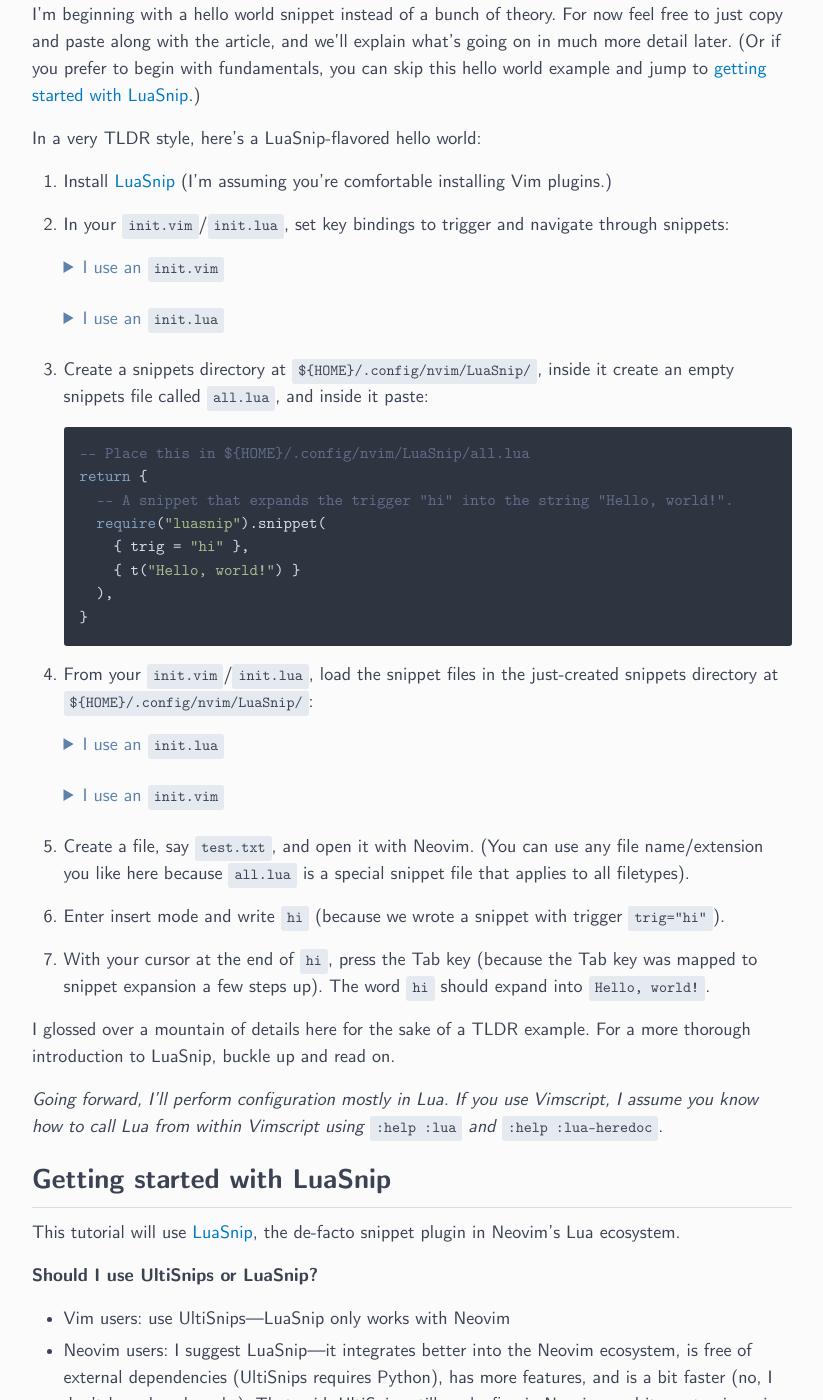
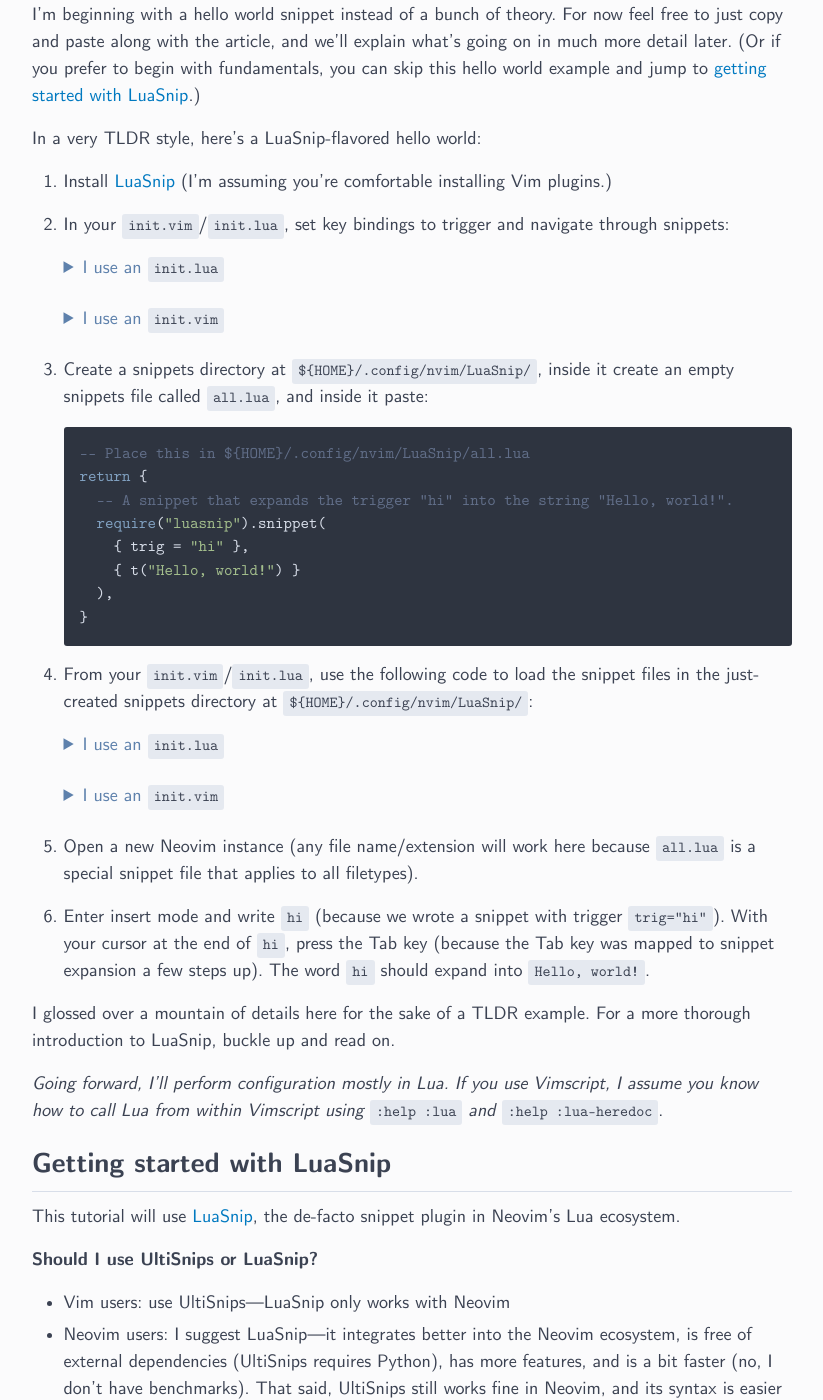
Before and after one commit to ejmastnak/ejmastnak.github.io, a Jekyll site: the page built from tutorials/vim-latex/luasnip.md, in a window 1280 px wide and 1400 px high, scrolled down 2721 px. Shown: the whole window, without its empty margins (228-1051 px from the left). Built offline with Jekyll 4.4.1, drawn with Linux system fonts in a browser that asks for light colours.

Commit message:
Add L3MON4D3's LuaSnip TLDR suggestions

````diff
--- a/tutorials/vim-latex/luasnip.md
+++ b/tutorials/vim-latex/luasnip.md
@@ -107,24 +107,6 @@ In a very TLDR style, here's a LuaSnip-flavored hello world:
 
    <details>
    <summary>
-   I use an <code class="language-plaintext highlighter-rouge">init.vim</code>
-   </summary>
-   <p>Place this in your <code class="language-plaintext highlighter-rouge">init.vim</code>:</p>
-
-   <div class="language-vim highlighter-rouge">
-   <div class="highlight"><pre class="highlight"><code><span class="c">" Use Tab to expand and jump through snippets</span>
-   <span class="k">imap</span> <span class="p">&lt;</span><span class="k">silent</span><span class="p">&gt;&lt;</span>expr<span class="p">&gt;</span> <span class="p">&lt;</span>Tab<span class="p">&gt;</span> luasnip#expand_or_jumpable<span class="p">()</span> ? <span class="s1">'&lt;Plug&gt;luasnip-expand-or-jump'</span> <span class="p">:</span> <span class="s1">'&lt;Tab&gt;'</span>
-   <span class="k">smap</span> <span class="p">&lt;</span><span class="k">silent</span><span class="p">&gt;&lt;</span>expr<span class="p">&gt;</span> <span class="p">&lt;</span>Tab<span class="p">&gt;</span> luasnip#jumpable<span class="p">(</span><span class="m">1</span><span class="p">)</span> ? <span class="s1">'&lt;Plug&gt;luasnip-jump-next'</span> <span class="p">:</span> <span class="s1">'&lt;Tab&gt;'</span>
-
-   <span class="c">" Use Shift-Tab to jump backwards through snippets</span>
-   <span class="k">imap</span> <span class="p">&lt;</span><span class="k">silent</span><span class="p">&gt;&lt;</span>expr<span class="p">&gt;</span> <span class="p">&lt;</span>S<span class="p">-</span>Tab<span class="p">&gt;</span> luasnip#jumpable<span class="p">(</span><span class="m">-1</span><span class="p">)</span> ? <span class="s1">'&lt;Plug&gt;luasnip-jump-prev'</span> <span class="p">:</span> <span class="s1">'&lt;S-Tab&gt;'</span>
-   <span class="k">smap</span> <span class="p">&lt;</span><span class="k">silent</span><span class="p">&gt;&lt;</span>expr<span class="p">&gt;</span> <span class="p">&lt;</span>S<span class="p">-</span>Tab<span class="p">&gt;</span> luasnip#jumpable<span class="p">(</span><span class="m">-1</span><span class="p">)</span> ? <span class="s1">'&lt;Plug&gt;luasnip-jump-prev'</span> <span class="p">:</span> <span class="s1">'&lt;S-Tab&gt;'</span>
-   </code></pre></div>
-   </div>
-   </details>
-
-   <details>
-   <summary>
    I use an <code class="language-plaintext highlighter-rouge">init.lua</code>
    </summary>
    <p>Place this in your <code class="language-plaintext highlighter-rouge">init.lua</code>:</p>
@@ -143,6 +125,24 @@ In a very TLDR style, here's a LuaSnip-flavored hello world:
    <span class="s1">]]</span></code>
    </pre>
    </div>
+   </div>
+   </details>
+
+   <details>
+   <summary>
+   I use an <code class="language-plaintext highlighter-rouge">init.vim</code>
+   </summary>
+   <p>Place this in your <code class="language-plaintext highlighter-rouge">init.vim</code>:</p>
+
+   <div class="language-vim highlighter-rouge">
+   <div class="highlight"><pre class="highlight"><code><span class="c">" Use Tab to expand and jump through snippets</span>
+   <span class="k">imap</span> <span class="p">&lt;</span><span class="k">silent</span><span class="p">&gt;&lt;</span>expr<span class="p">&gt;</span> <span class="p">&lt;</span>Tab<span class="p">&gt;</span> luasnip#expand_or_jumpable<span class="p">()</span> ? <span class="s1">'&lt;Plug&gt;luasnip-expand-or-jump'</span> <span class="p">:</span> <span class="s1">'&lt;Tab&gt;'</span>
+   <span class="k">smap</span> <span class="p">&lt;</span><span class="k">silent</span><span class="p">&gt;&lt;</span>expr<span class="p">&gt;</span> <span class="p">&lt;</span>Tab<span class="p">&gt;</span> luasnip#jumpable<span class="p">(</span><span class="m">1</span><span class="p">)</span> ? <span class="s1">'&lt;Plug&gt;luasnip-jump-next'</span> <span class="p">:</span> <span class="s1">'&lt;Tab&gt;'</span>
+
+   <span class="c">" Use Shift-Tab to jump backwards through snippets</span>
+   <span class="k">imap</span> <span class="p">&lt;</span><span class="k">silent</span><span class="p">&gt;&lt;</span>expr<span class="p">&gt;</span> <span class="p">&lt;</span>S<span class="p">-</span>Tab<span class="p">&gt;</span> luasnip#jumpable<span class="p">(</span><span class="m">-1</span><span class="p">)</span> ? <span class="s1">'&lt;Plug&gt;luasnip-jump-prev'</span> <span class="p">:</span> <span class="s1">'&lt;S-Tab&gt;'</span>
+   <span class="k">smap</span> <span class="p">&lt;</span><span class="k">silent</span><span class="p">&gt;&lt;</span>expr<span class="p">&gt;</span> <span class="p">&lt;</span>S<span class="p">-</span>Tab<span class="p">&gt;</span> luasnip#jumpable<span class="p">(</span><span class="m">-1</span><span class="p">)</span> ? <span class="s1">'&lt;Plug&gt;luasnip-jump-prev'</span> <span class="p">:</span> <span class="s1">'&lt;S-Tab&gt;'</span>
+   </code></pre></div>
    </div>
    </details>
 
@@ -171,7 +171,7 @@ In a very TLDR style, here's a LuaSnip-flavored hello world:
    }
    ```
 
-1. From your `init.vim`/`init.lua`, load the snippet files in the just-created snippets directory at `${HOME}/.config/nvim/LuaSnip/`:
+1. From your `init.vim`/`init.lua`, use the following code to load the snippet files in the just-created snippets directory at `${HOME}/.config/nvim/LuaSnip/`:
 
    <details>
    <summary>
@@ -203,12 +203,10 @@ In a very TLDR style, here's a LuaSnip-flavored hello world:
    <!-- require("luasnip.loaders.from_lua").load({paths = "~/.config/nvim/LuaSnip/"}) -->
    <!-- ``` -->
 
-1. Create a file, say `test.txt`, and open it with Neovim.
-   (You can use any file name/extension you like here because `all.lua` is a special snippet file that applies to all filetypes).
+1. Open a new Neovim instance (any file name/extension will work here because `all.lua` is a special snippet file that applies to all filetypes).
 
 1. Enter insert mode and write `hi` (because we wrote a snippet with trigger `trig="hi"`).
-
-1. With your cursor at the end of `hi`, press the Tab key (because the Tab key was mapped to snippet expansion a few steps up).
+   With your cursor at the end of `hi`, press the Tab key (because the Tab key was mapped to snippet expansion a few steps up).
    The word `hi` should expand into `Hello, world!`.
 
 I glossed over a mountain of details here for the sake of a TLDR example.
````
